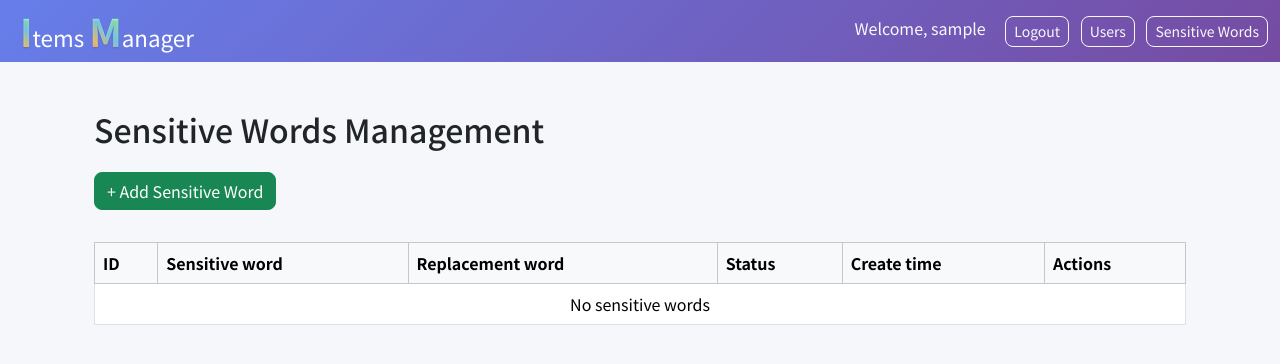
After one commit to cnluyq/lore_keeper, a Django app: page /sensitive-words/ in a window 1280 px wide. The commit adds this page. Shown: the top 364 px of the page. Run offline with Django 4.2, Linux system fonts and the light colour scheme; the visitor is signed in with stand-in values (Sample User, id 1); data that the repository does not hold is empty.

Commit message:
add sensitive words management

```diff
--- a/problems/templates/problems/base.html
+++ b/problems/templates/problems/base.html
@@ -112,6 +112,7 @@
       {% endif %}
       {% if user.is_superuser %}
         <a class="btn btn-outline-light btn-sm ms-2" href="{% url 'user_list' %}">Users</a>
+        <a class="btn btn-outline-light btn-sm ms-2" href="{% url 'sensitive_word_list' %}">Sensitive Words</a>
       {% endif %}
     </div>
   </div>
--- /dev/null
+++ b/problems/templates/problems/sensitive_word_list.html
@@ -0,0 +1,61 @@
+{% extends 'problems/base.html' %}
+{% block content %}
+<div class="container py-4">
+  <h2 class="mb-4">Sensitive Words Management</h2>
+
+  {% if messages %}
+    {% for message in messages %}
+      <div class="alert alert-{{ message.tags }} alert-dismissible fade show" role="alert">
+        {{ message }}
+        <button type="button" class="btn-close" data-bs-dismiss="alert" aria-label="Close"></button>
+      </div>
+    {% endfor %}
+  {% endif %}
+
+  <div class="d-flex justify-content-between align-items-center mb-3">
+    <a href="{% url 'sensitive_word_add' %}" class="btn btn btn-success mb-3">+ Add Sensitive Word</a>
+  </div>
+
+  <div class="table-responsive">
+    <table class="table table-bordered table-hover">
+      <thead class="table-light">
+        <tr>
+          <th>ID</th>
+          <th>Sensitive word</th>
+          <th>Replacement word</th>
+          <th>Status</th>
+          <th>Create time</th>
+          <th>Actions</th>
+        </tr>
+      </thead>
+      <tbody>
+        {% for word in words %}
+        <tr>
+          <td>{{ word.id }}</td>
+          <td>{{ word.word }}</td>
+          <td>{{ word.replacement }}</td>
+          <td>
+            <span class="badge {% if word.is_active %}bg-success{% else %}bg-secondary{% endif %}">
+              {{ word.is_active|yesno:"Active,Deactive" }}
+            </span>
+          </td>
+          <td>{{ word.created_at|date:"Y-m-d H:i" }}</td>
+          <td>
+            <a href="{% url 'sensitive_word_edit' word.id %}" class="btn btn-sm btn-outline-primary">Edit</a>
+            <a href="{% url 'sensitive_word_toggle' word.id %}" class="btn btn-sm btn-outline-warning">
+              {{ word.is_active|yesno:"Deactive,Active" }}
+            </a>
+            <a href="{% url 'sensitive_word_delete' word.id %}" class="btn btn-sm btn-outline-danger"
+               onclick="return confirm('Are you sure to delete？')">Delete</a>
+          </td>
+        </tr>
+        {% empty %}
+        <tr>
+          <td colspan="6" class="text-center">No sensitive words</td>
+        </tr>
+        {% endfor %}
+      </tbody>
+    </table>
+  </div>
+</div>
+{% endblock %}
--- a/problems/urls.py
+++ b/problems/urls.py
@@ -11,4 +11,9 @@ urlpatterns = [
     path('register/', views.register_view, name='register'),
     path('login/', views.login_view, name='login'),
     path('logout/', views.logout_view, name='logout'),
+    path('sensitive-words/', views.sensitive_word_list, name='sensitive_word_list'),
+    path('sensitive-words/add/', views.sensitive_word_add, name='sensitive_word_add'),
+    path('sensitive-words/edit/<int:pk>/', views.sensitive_word_edit, name='sensitive_word_edit'),
+    path('sensitive-words/toggle/<int:pk>/', views.sensitive_word_toggle, name='sensitive_word_toggle'),
+    path('sensitive-words/delete/<int:pk>/', views.sensitive_word_delete, name='sensitive_word_delete'),
 ]
--- a/problems/views.py
+++ b/problems/views.py
@@ -17,6 +17,9 @@ from django.contrib.auth.models import User
 from django.contrib.auth.decorators import user_passes_test
 from django.contrib import messages
 from django.core.exceptions import PermissionDenied
+from .models import SensitiveWord
+from .forms import SensitiveWordForm
+from .sensitive_utils import SensitiveDataProcessor
 
 def owner_or_superuser_required(view_func):
     """允许创建者或超级用户"""
@@ -84,20 +87,29 @@ def login_view(request):
 # ---------- 需登录 ----------
 @login_required
 def problem_add(request):
+    sensitive_words = list(SensitiveDataProcessor.get_active_sensitive_words())
+    sensitive_words_json = json.dumps(sensitive_words, ensure_ascii=False)
+
     if request.method == 'POST':
         form = ProblemForm(request.POST, request.FILES)
         if form.is_valid():
-            obj = form.save(commit=False)
-            obj.created_by = request.user
-            obj.save()
-            return redirect('problem_list')
+            processed_data = SensitiveDataProcessor.process_form_data(request.POST)
+            form = ProblemForm(processed_data, request.FILES)
+            if form.is_valid():
+                obj = form.save(commit=False)
+                obj.created_by = request.user
+                obj.save()
+                return redirect('problem_list')
     else:
         form = ProblemForm()
-    return render(request, 'problems/problem_form.html', {'form': form, 'action': 'Add'})
+    return render(request, 'problems/problem_form.html', {'form': form, 'action': 'Add', 'sensitive_words_json': sensitive_words_json})
 
 @login_required
 @owner_or_superuser_required
 def problem_edit(request, pk):
+    sensitive_words = list(SensitiveDataProcessor.get_active_sensitive_words())
+    sensitive_words_json = json.dumps(sensitive_words, ensure_ascii=False)
+
     problem = get_object_or_404(Problem, pk=pk)
     if not problem.is_public and not (request.user == problem.created_by or request.user.is_superuser):
         raise PermissionDenied
@@ -105,11 +117,14 @@ def problem_edit(request, pk):
     if request.method == 'POST':
         form = ProblemForm(request.POST, request.FILES, instance=problem)
         if form.is_valid():
-            form.save()
-            return redirect('problem_list')
+            processed_data = SensitiveDataProcessor.process_form_data(request.POST)
+            form = ProblemForm(processed_data, request.FILES, instance=problem)
+            if form.is_valid():
+                form.save()
+                return redirect('problem_list')
     else:
         form = ProblemForm(instance=problem)
-    return render(request, 'problems/problem_form.html', {'form': form, 'action': 'Edit'})
+    return render(request, 'problems/problem_form.html', {'form': form, 'action': 'Edit', 'sensitive_words_json': sensitive_words_json})
 
 @login_required
 @owner_or_superuser_required
@@ -249,3 +264,69 @@ def user_add(request):
     else:
         form = StaffUserCreationForm()
     return render(request, 'problems/user_add.html', {'form': form})
+
+
+
+from django.contrib import messages
+from .models import SensitiveWord
+from .forms import SensitiveWordForm
+from .sensitive_utils import SensitiveDataProcessor
+
+@superuser_required
+def sensitive_word_list(request):
+    """敏感词列表"""
+    words = SensitiveWord.objects.all().order_by('-created_at')
+    return render(request, 'problems/sensitive_word_list.html', {'words': words})
+
+@superuser_required
+def sensitive_word_add(request):
+    """添加敏感词"""
+    if request.method == 'POST':
+        form = SensitiveWordForm(request.POST)
+        if form.is_valid():
+            form.save()
+            # 清除缓存
+            SensitiveDataProcessor.clear_sensitive_words_cache()
+            messages.success(request, 'Succeed to add')
+            return redirect('sensitive_word_list')
+    else:
+        form = SensitiveWordForm()
+    return render(request, 'problems/sensitive_word_form.html', {'form': form, 'action': 'Add'})
+
+@superuser_required
+def sensitive_word_edit(request, pk):
+    """编辑敏感词"""
+    word = get_object_or_404(SensitiveWord, pk=pk)
+    if request.method == 'POST':
+        form = SensitiveWordForm(request.POST, instance=word)
+        if form.is_valid():
+            form.save()
+            # 清除缓存
+            SensitiveDataProcessor.clear_sensitive_words_cache()
+            messages.success(request, 'Succeed to update')
+            return redirect('sensitive_word_list')
+    else:
+        form = SensitiveWordForm(instance=word)
+    return render(request, 'problems/sensitive_word_form.html', {'form': form, 'action': 'Edit'})
+
+@superuser_required
+def sensitive_word_toggle(request, pk):
+    """启用/禁用敏感词"""
+    word = get_object_or_404(SensitiveWord, pk=pk)
+    word.is_active = not word.is_active
+    word.save()
+    # 清除缓存
+    SensitiveDataProcessor.clear_sensitive_words_cache()
+    status = "Actived" if word.is_active else "Deactived"
+    messages.success(request, f'sensitive has been {status}')
+    return redirect('sensitive_word_list')
+
+@superuser_required
+def sensitive_word_delete(request, pk):
+    """删除敏感词"""
+    word = get_object_or_404(SensitiveWord, pk=pk)
+    word.delete()
+    # 清除缓存
+    SensitiveDataProcessor.clear_sensitive_words_cache()
+    messages.success(request, '敏感词已删除')
+    return redirect('sensitive_word_list')
```
Also changed, not shown: problems/forms.py (+16 -1 lines), problems/models.py (+15 -0 lines), problems/sensitive_utils.py (added, +102 -0 lines), problems/templates/problems/problem_form.html (+51 -0 lines), problems/templates/problems/sensitive_word_form.html (added, +36 -0 lines).
